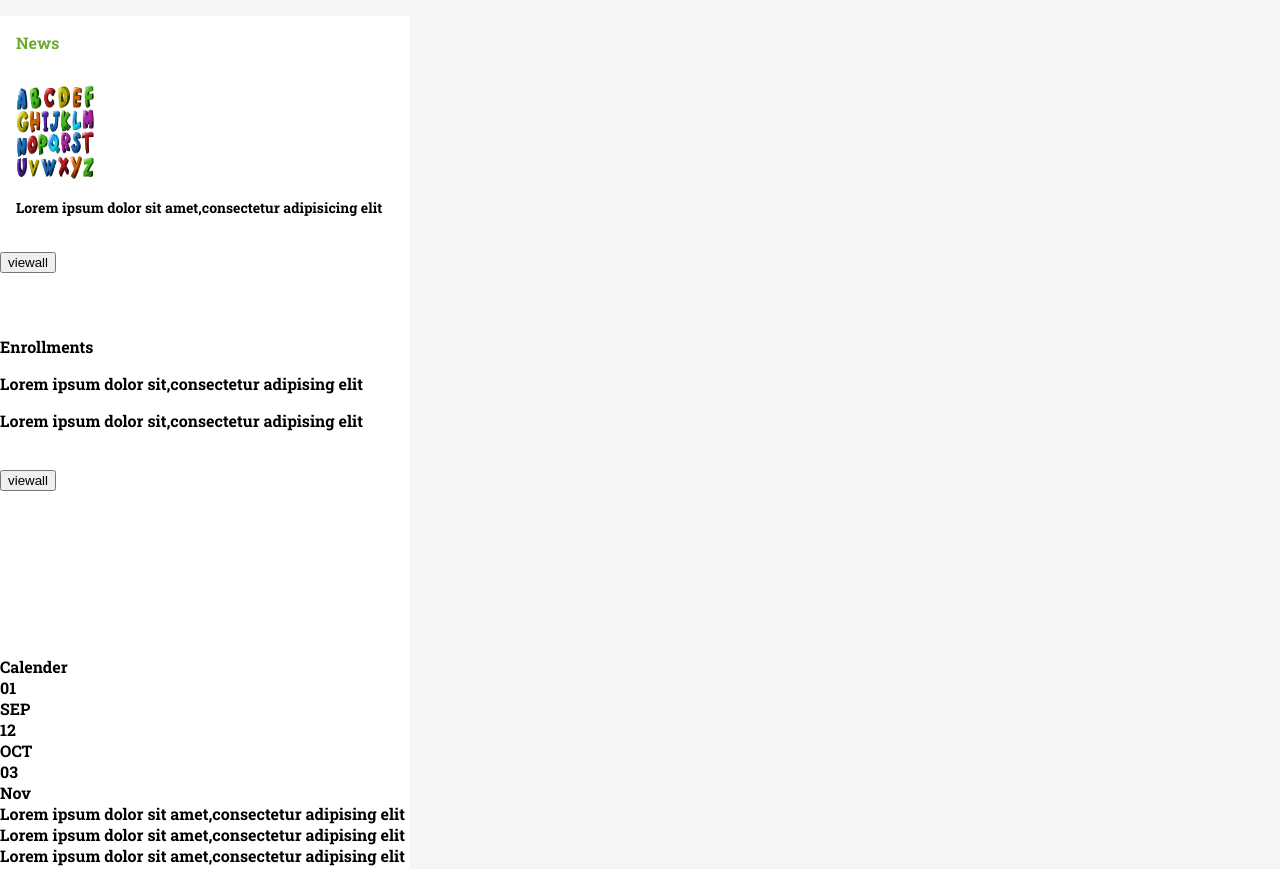
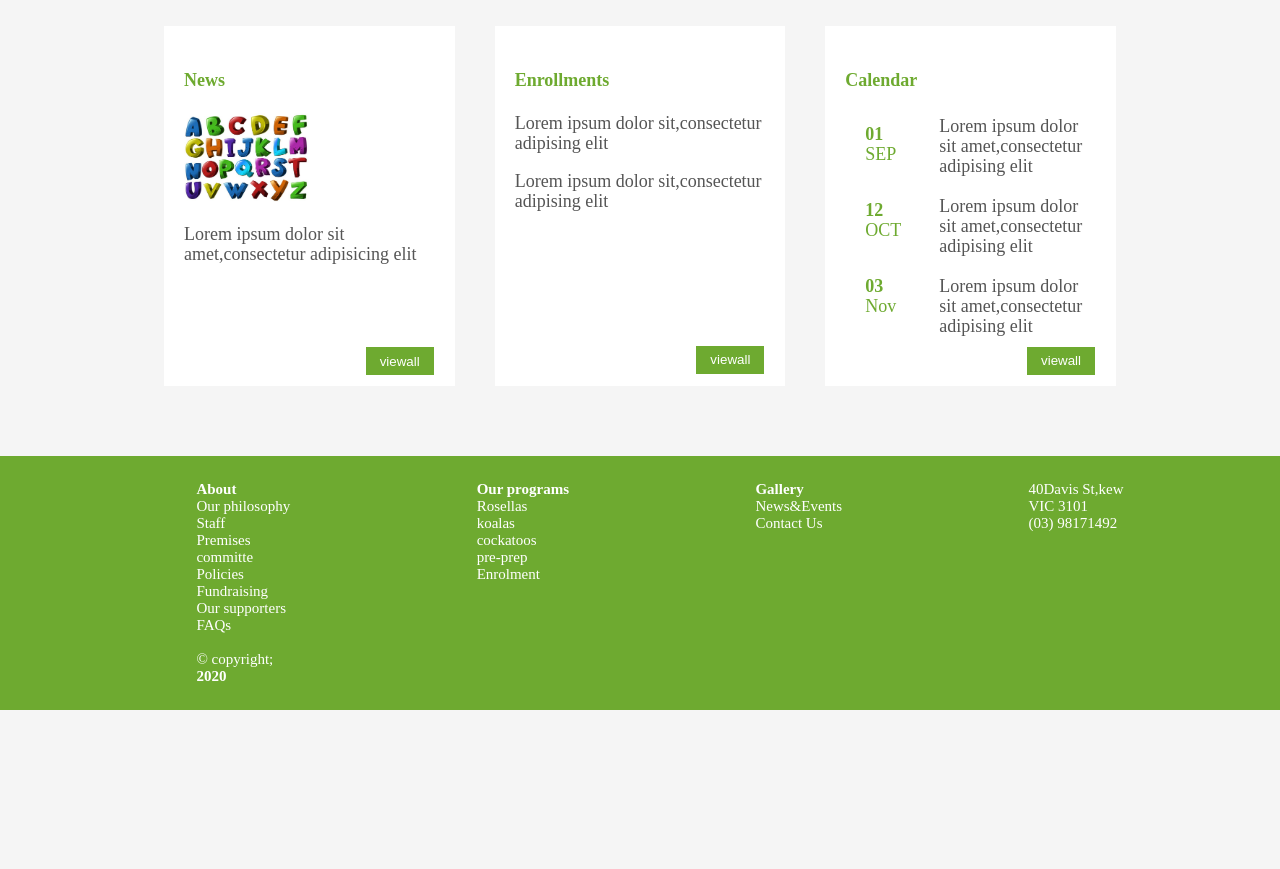
Before and after one commit to Nihariha2307/nihavaz23.github.io, a plain HTML site: page index.html in a window 1280 px wide. Shown: the part 595-1464 px from the top of the page. After the commit the page ends 1305 px from the top, so only its background shows below. Drawn offline with Linux system fonts and the light colour scheme.

Commit message:
updated website

```diff
--- a/index.css
+++ b/index.css
@@ -1,7 +1,15 @@
+/*html, body, div, span, applet, object, iframe, h1, h2, h3, h4, h5, h6, p, blockquote, pre, a, abbr, acronym, address, big, cite, code, del, dfn, em, img, ins, kbd, q, s, samp, small, strike, strong, sub, sup, tt, var, b, u, i, center, dl, dt, dd, ol, ul, li, fieldset, form, label, legend, table, caption, tbody, tfoot, thead, tr, th, td, article, aside, canvas, details, embed, figure, figcaption, footer, header, hgroup, menu, nav, output, ruby, section, summary, time, mark, audio, video {
+    margin: 0;
+    padding: 0;
+    border: 0;
+    font-size: 100%;
+    font: inherit;
+    vertical-align: baseline;
+}*/
 body{
     background-color: whitesmoke;
     margin: auto;
-    font-family: "Roboto Slab";
+    font-family: "Roboto Slab",serif;
 }
 /* @font-face{
     font-family:Roboto slap ,serif ;
@@ -57,9 +65,9 @@ nav li:hover{
     transition: all 0.4s ease;
 } */
 nav ul li a{
-    margin-left: 20px;
+    margin-left: 30px;
     margin-right: 20px;
-    color: #363636;
+    color: #555;
     display: inline-block;
     font-size: 15px;
     font-weight: 100px;
@@ -86,18 +94,20 @@ nav ul li a{
     background-color: white;
     align-items: center;
     flex-wrap:wrap;
-    margin-right: 150px;
-    margin-left:150px;
+    margin-right: 200px;
+    margin-left:200px;
+    max-width: 60rem;
 }
-/*.flex-folder{
+.box{
+    max-width: 60rem;
+    margin: auto;
+}
+.flex-folder{
   display: flex;
-  justify-content: space-between;
-  margin-left: auto;
-  margin-bottom: 32px;
-  margin-top: 32px;
-
-}*/
-.flex{
+  margin-top: 2rem;
+  margin :0 -1rem;
+}
+/*.flex{
     display:flex;
     flex-direction: column;
     background-color: white;
@@ -122,18 +132,19 @@ nav ul li a{
     font-size: 16px;
     font-family: "Roboto Slab", serif;
     font-weight: 700;
-}
-/*.News{
+}*/
+.container_2{
     background-color: white;
     height: 20rem;
     width:300px;
-    margin: auto;
+    margin: 20px;
     top: 10px;
-    margin-left: 150px;
-    margin-right: 20px;
+    /* margin-left: 150px;
+    margin-right: 20px; */
     margin-top: 10px;
     padding:20px;
-    font-size: 17px;
+    font-size: 18px;
+    color: #555;
     line-height: 20px;
     font-family:Roboto slap,serif;
     overflow: hidden;
@@ -148,38 +159,51 @@ nav ul li a{
     margin-top:10px;
     margin-bottom:10px;
     padding:20px;
-    font-size: 15px;
+    font-size: 18px;
     line-height: 20px;
+    color: #555;
     font-family:Roboto slap,serif;
     overflow: hidden;
 }
-.Calendar{
+#calendar{
     display:flex;
-    background-color: white;
-    width:300px;
-    height:20rem;
-    margin:auto;
-    font-size: 15px;
-    font-family: R0boto slap,serif;
-    margin-left: -170px ;
-    margin-right: 150px;
-    margin-top: 10px;
-    margin-bottom: -30px;
 }
 button{
     background-color: #6EAA30;
-    left:30%;
-    top:10%;
-    width:25%;
-    height:10%;
-    position:relative;
+    width: 70px;
+    height: 30px;
     border: 1px solid white;
     color:white;
 }
-.text{
-    position:;
-}*/
-
+.date{
+    padding-top: 60px;
+    margin-left: -70px;
+    margin-right: 10px;
+}
+.side-text{
+    padding-top: 60px;
+}
+.text1{
+    padding: 10px;
+}
+.num{
+    color:#6EAA30;
+    padding: 18px;
+}
+.click1{
+    position: relative;
+    float: right;
+    top: 20%;
+}
+.click2{
+    position: relative;
+    float: right;
+    top: 36%;
+}
+.click3{
+    position: relative;
+    float: right;
+}
 footer{
     list-style-type: none;
     display: flex;
--- a/index.html
+++ b/index.html
@@ -34,32 +34,27 @@
             <h3>Dolor sit amet consectetur</h3>
         </div>
     </div>
+    <div class="box">
     <div class="flex-folder">
-        <div class="flex">
-            <div class="data">
-              <div class="title">News</div>
-              <div class="image">
-                <img src="vector-english.jpeg" alt="news" >
-                <p>Lorem ipsum dolor sit amet,consectetur adipisicing elit</p><br>
+        <div class="container_2">
+            <h4>News</h4>
+                <img src="vector-english.jpeg" alt="news" width=50% >
+                <p>Lorem ipsum dolor sit amet,consectetur adipisicing elit</p>
+                <div class="click1">
+                <button type="button">viewall</button>
+                </div>
               </div>
-              <div class="click">
-                <button type="button">viewall</button>
-              </div>
-            </div>
-        </div>
-        <div class="flex">
-            <div class="title">Enrollments</div>
-            <div class="para">
+
+        <div class="container_2">
+            <h4>Enrollments</h4>
             <p>Lorem ipsum dolor sit,consectetur adipising elit</p>
-            <p>Lorem ipsum dolor sit,consectetur adipising elit</p><br>
-            </div>
-            <div class="click">
+            <p>Lorem ipsum dolor sit,consectetur adipising elit</p>
+            <div class="click2">
             <button type="button">viewall</button>
             </div>
-        </div>
-        <div class="flex">
-            <div class="title">Calender</div>
-            <div class="box">
+            </div>
+        <div class="container_2" id="calendar">
+            <h4>Calendar</h4>
                 <div class="date">
                     <div class="num">
                         <div><b>01</b></div>
@@ -78,14 +73,19 @@
                     <div class="text1">
                         Lorem ipsum dolor sit amet,consectetur adipising elit
                     </div>
-                    <div class="text2">
+                    <div class="text1">
                         Lorem ipsum dolor sit amet,consectetur adipising elit
                     </div>
-                    <div class=text3>
+                    <div class=text1>
                         Lorem ipsum dolor sit amet,consectetur adipising elit
-
+                    </div>
+                    <div class="click3">
+                    <button type="button">viewall</button>
                     </div>
                 </div>
+            </div>
+    </div>
+    </div>
 
            <!-- <ul>
                 <h4><b>Calendar</b></h4>
```
